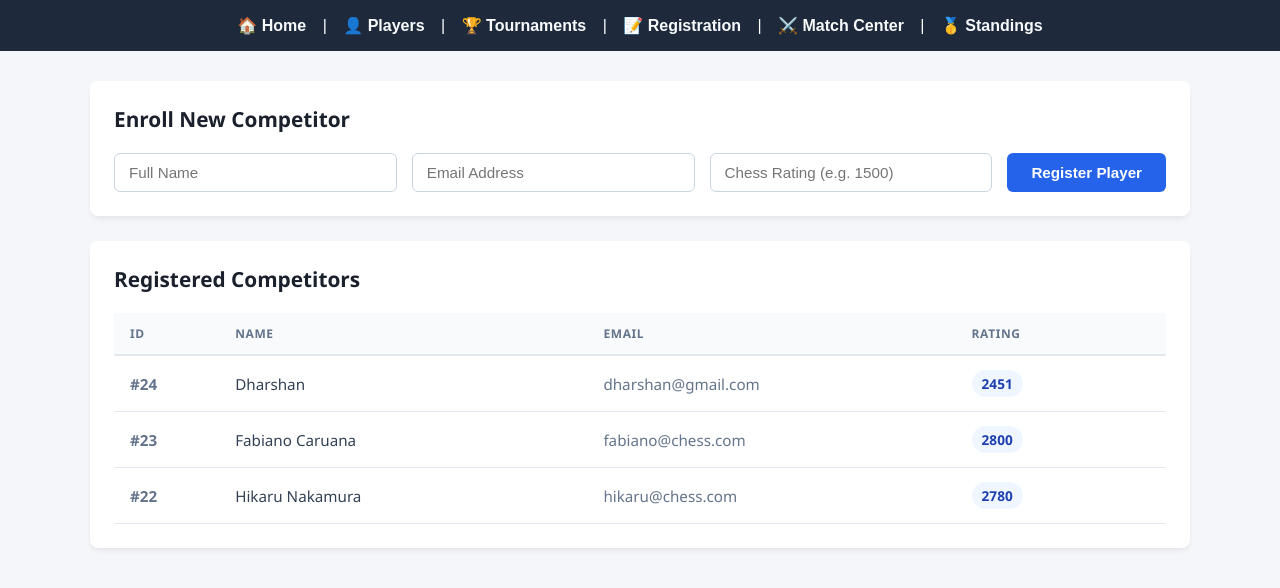
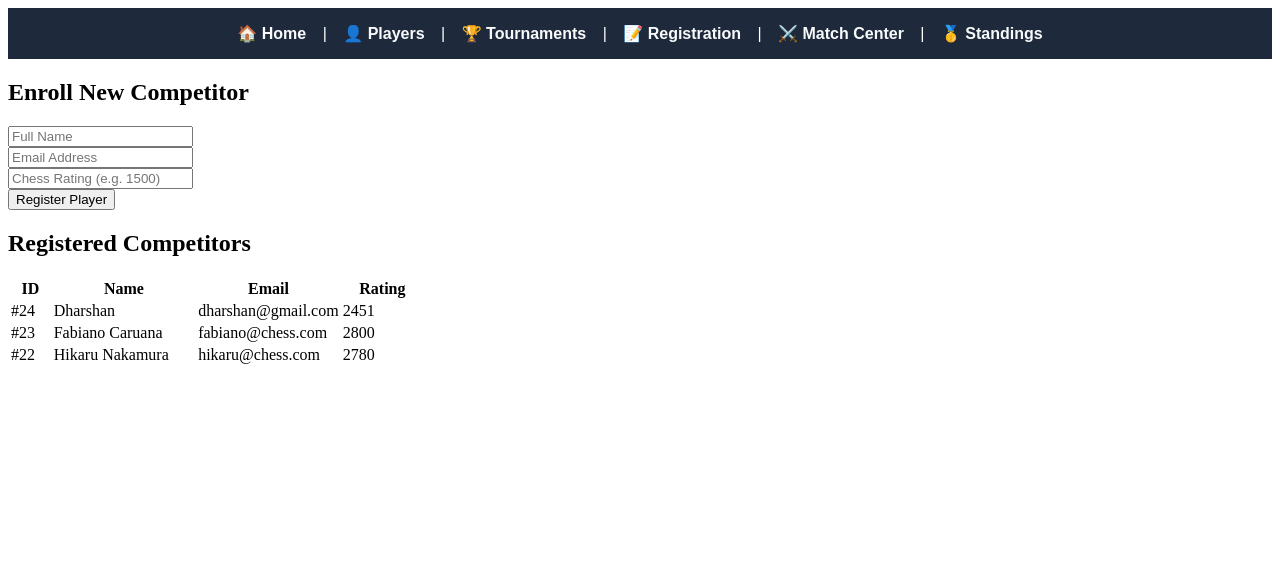
Before and after one commit to pRIYa25S/chess_tournament, a SvelteKit app: page /player in a window 1280 px wide. Shown: the top 588 px of the page. Built offline with nearby package versions, Linux system fonts and the light colour scheme.

Commit message:
fix: repair template syntax syntax block

```diff
--- a/src/routes/player/+page.svelte
+++ b/src/routes/player/+page.svelte
@@ -1,6 +1,9 @@
 <script>
     export let data;
     export let form;
+
+    // Fallback guarantees the interface won't throw a 500 error if the array drops
+    $: players = data?.player || [];
 </script>
 
 <div class="dashboard-container">
@@ -42,8 +45,8 @@
                     </tr>
                 </thead>
                 <tbody>
-                    {#if data.player && data.player.length > 0}
-                        {#each data.player as p}
+                    {#if players.length > 0}
+                        {#each players as p}
                             <tr>
                                 <td class="bold-id">#{p.id}</td>
                                 <td>{p.name}</td>
@@ -61,159 +64,3 @@
         </div>
     </div>
 </div>
-
-<style>
-    :global(body) {
-        background-color: #f4f6f9;
-        font-family: 'Segoe UI', system-ui, sans-serif;
-        color: #333;
-        margin: 0;
-        padding: 0;
-    }
-
-    .dashboard-container {
-        max-width: 1100px;
-        margin: 30px auto;
-        padding: 0 20px;
-    }
-
-    h2 {
-        font-size: 1.3rem;
-        margin-top: 0;
-        margin-bottom: 20px;
-        color: #1a202c;
-        font-weight: 600;
-    }
-
-    /* Form Styles */
-    .form-card, .table-card {
-        background: #ffffff;
-        border-radius: 8px;
-        box-shadow: 0 4px 6px -1px rgba(0,0,0,0.05), 0 2px 4px -1px rgba(0,0,0,0.03);
-        padding: 24px;
-        margin-bottom: 25px;
-    }
-
-    .inline-form {
-        display: flex;
-        gap: 15px;
-        flex-wrap: wrap;
-        align-items: center;
-    }
-
-    .input-group {
-        flex: 1;
-        min-width: 200px;
-    }
-
-    input {
-        width: 100%;
-        padding: 10px 14px;
-        border: 1px solid #cbd5e1;
-        border-radius: 6px;
-        font-size: 0.95rem;
-        box-sizing: border-box;
-        transition: border-color 0.2s;
-    }
-
-    input:focus {
-        outline: none;
-        border-color: #3b82f6;
-        box-shadow: 0 0 0 3px rgba(59, 130, 246, 0.15);
-    }
-
-    .btn-submit {
-        background-color: #2563eb;
-        color: white;
-        padding: 11px 24px;
-        border: none;
-        border-radius: 6px;
-        font-weight: 600;
-        font-size: 0.95rem;
-        cursor: pointer;
-        transition: background-color 0.2s;
-    }
-
-    .btn-submit:hover {
-        background-color: #1d4ed8;
-    }
-
-    /* Table Styles */
-    .table-wrapper {
-        overflow-x: auto;
-    }
-
-    table {
-        width: 100%;
-        border-collapse: collapse;
-        text-align: left;
-        font-size: 0.95rem;
-    }
-
-    th {
-        background-color: #f8fafc;
-        color: #64748b;
-        font-weight: 600;
-        padding: 12px 16px;
-        border-bottom: 2px solid #e2e8f0;
-        text-transform: uppercase;
-        font-size: 0.75rem;
-        letter-spacing: 0.05em;
-    }
-
-    td {
-        padding: 14px 16px;
-        border-bottom: 1px solid #e2e8f0;
-        color: #334155;
-        vertical-align: middle;
-    }
-
-    tr:hover td {
-        background-color: #f8fafc;
-    }
-
-    .bold-id {
-        font-weight: 600;
-        color: #64748b;
-    }
-
-    .text-muted {
-        color: #64748b;
-    }
-
-    .badge-rating {
-        background-color: #eff6ff;
-        color: #1e40af;
-        padding: 4px 10px;
-        border-radius: 9999px;
-        font-weight: 600;
-        font-size: 0.85rem;
-        display: inline-block;
-    }
-
-    .empty-state {
-        text-align: center;
-        color: #94a3b8;
-        padding: 30px 0;
-        font-style: italic;
-    }
-
-    /* Alerts */
-    .alert {
-        padding: 12px 16px;
-        border-radius: 6px;
-        margin-bottom: 20px;
-        font-weight: 500;
-        font-size: 0.95rem;
-    }
-    .alert-success {
-        background-color: #dcfce7;
-        color: #166534;
-        border: 1px solid #bbf7d0;
-    }
-    .alert-danger {
-        background-color: #fee2e2;
-        color: #991b1b;
-        border: 1px solid #fecaca;
-    }
-</style>
```
